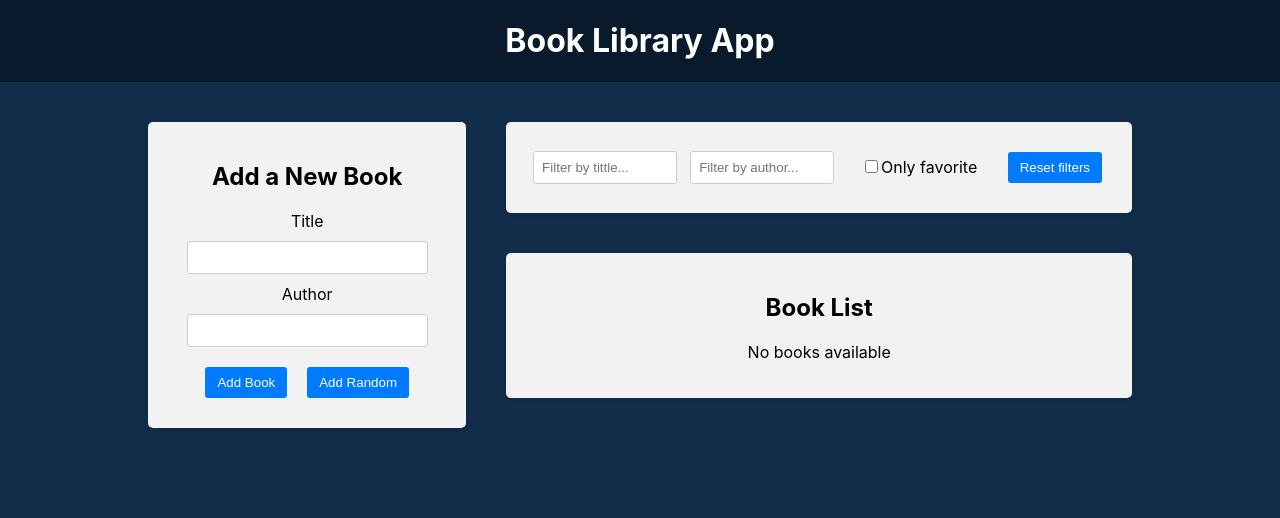
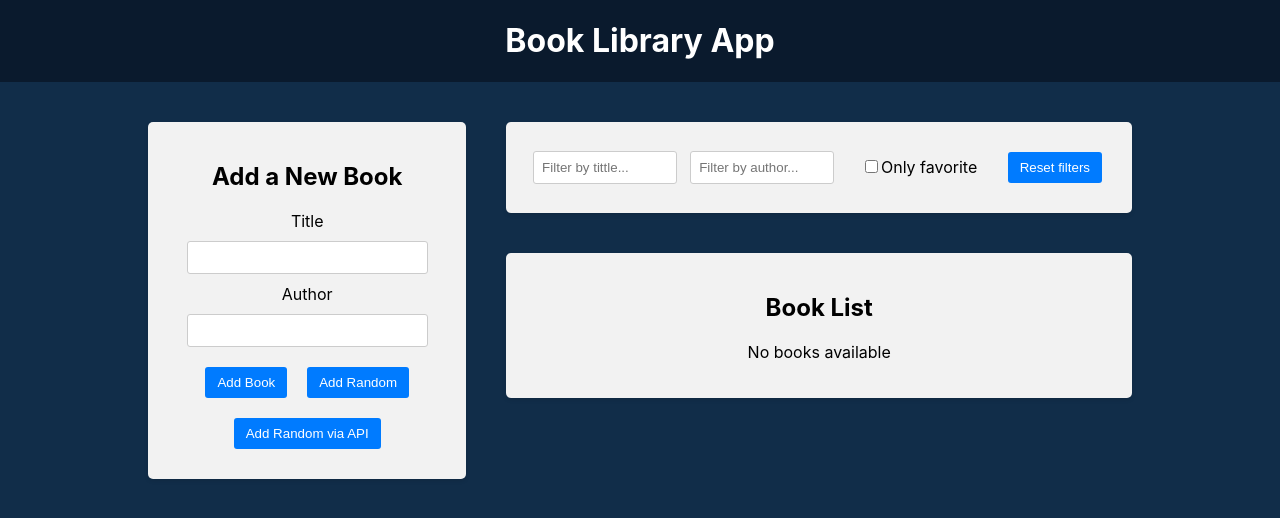
Before and after one commit to PavelLShin/Book-app, a React (Create React App) app in the folder frontend/: page / in a window 1280 px wide. Shown: the top 518 px of the page. Built offline with nearby package versions, Linux system fonts and the light colour scheme.

Commit message:
Add random book by API

```diff
--- a/frontend/package.json
+++ b/frontend/package.json
@@ -7,6 +7,7 @@
     "@testing-library/jest-dom": "^5.17.0",
     "@testing-library/react": "^13.4.0",
     "@testing-library/user-event": "^13.5.0",
+    "axios": "^1.6.4",
     "react": "^18.2.0",
     "react-dom": "^18.2.0",
     "react-icons": "^4.12.0",
--- a/frontend/src/Components/BookForm/BookForm.js
+++ b/frontend/src/Components/BookForm/BookForm.js
@@ -1,9 +1,11 @@
 import { useState } from 'react'
 // Этот хук помогает отправлять action в магазин Redux
 import { useDispatch } from 'react-redux'
+
+// Импортируем axios
+import axios from 'axios'
+
 // // Наш action
-// import { addBook } from '../../redux/books/actionCreators'
-
 import { addBook } from '../../redux/slices/bookSlice'
 
 // Добавляем json файл с книгами, который после такого добавления становится js объектом??
@@ -44,6 +46,18 @@
       setTitle('')
     }
   }
+
+  // Получение книг из API асинхронно!
+  const handleAddRandomBookViaAPI = async () => {
+    try {
+      const res = await axios.get('http://localhost:4000/random-book')
+      if (res.data && res.data.title && res.data.author) {
+        dispatch(addBook(createBookWithId(res.data)))
+      }
+    } catch (error) {
+      console.log('Error fetching random book', error)
+    }
+  }
   return (
     <div className="app-block book-form">
       <h2>Add a New Book</h2>
@@ -70,6 +84,9 @@
         <button type="button" onClick={handelAddRandomBook}>
           Add Random
         </button>
+        <button type="button" onClick={handleAddRandomBookViaAPI}>
+          Add Random via API
+        </button>
       </form>
     </div>
   )
```
Also changed, not shown: 1 other file (tests, documents, lock files or other folders).
